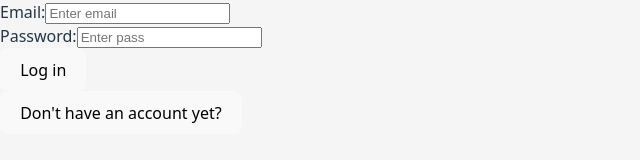
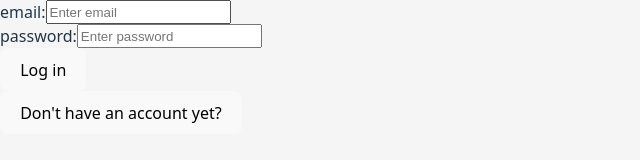
Before and after one commit to iesvda-lucrod/PFC, a React (Vite) app in the folder frontend/Syncro/: page /auth in a window 1280 px wide. Shown: the top 160 px of the page, without its empty margins (0-640 px from the left). Built offline with nearby package versions, Linux system fonts and the light colour scheme.

Commit message:
Forminput added validation message, reformatted authForm

```diff
--- a/frontend/Syncro/src/views/components/AuthForm/AuthForm.jsx
+++ b/frontend/Syncro/src/views/components/AuthForm/AuthForm.jsx
@@ -2,6 +2,7 @@ import { useState } from "react";
 import { useNavigate } from "react-router-dom";
 import useAuth from "../../../models/useAuth";
 import { useUserContext } from "../../../contexts/UserContext/UserContext";
+import FormInput from "../FormInput/FormInput";
 
 export default function AuthForm() {
     const { userInfo, saveUserInContext } = useUserContext();
@@ -23,8 +24,8 @@ export default function AuthForm() {
         setValidationErrors({...validationErrors, [field.name]: ''});
     }
 
-    const handleSubmit = (event) => {
-        event.preventDefault();
+    const handleSubmit = (e) => {
+        e.preventDefault();
         {isRegistering ? registerUser() : loginUser()}
     }
     const validateData = () => {
@@ -95,33 +96,18 @@ export default function AuthForm() {
 
     return (
         <div>
-            <form onSubmit={() => {handleSubmit(event)}}>
-                <div className="inputGroup">
-                    <label htmlFor="email">Email:</label>
-                    <input id="email" name="email" type="text" placeholder="Enter email" onChange={() => {handleChange(event)}}/>
-                    <span className="errorMessage">{validationErrors.email}</span>
-                </div>
+            <form onSubmit={(e) => {handleSubmit(e)}}>
 
-                <div className="inputGroup">
-                    <label htmlFor="password">Password:</label>
-                    <input id="password" name="password" type="password" placeholder="Enter pass" onChange={() => {handleChange(event)}}/>
-                    <span className="errorMessage">{validationErrors.password}</span>
-                    </div>
+                <FormInput name="email" type="text" placeholder="Enter email" onChange={(e) => handleChange(e)} validationErrorMessage={validationErrors.email}/>
+                <FormInput name="password" type="password" placeholder="Enter password" onChange={(e) => handleChange(e)} validationErrorMessage={validationErrors.password}/>
 
-                {isRegistering ? (
+                {isRegistering &&
                 <>
-                <div className="inputGroup">
-                    <label htmlFor="confirmPassword">Confirm password:</label>
-                    <input id="confirmPassword" name="confirmPassword" type="password" placeholder="Confirm password" onChange={() => {handleChange(event)}}/>
-                    <span className="errorMessage">{validationErrors.confirmPassword}</span>
-                </div>
-                <div className="inputGroup">
-                    <label htmlFor="username">Username:</label>
-                    <input id="username" name="username" type="text" placeholder="Choose username" onChange={() => {handleChange(event)}}/>
-                    <span className="errorMessage">{validationErrors.username}</span>
-                </div>
+                <FormInput id="confirmPassword" name="confirmPassword" type="password" placeholder="Confirm password" onChange={(e) => handleChange(e)} validationErrorMessage={validationErrors.confirmPassword}/>
+                <FormInput id="username" name="username" type="text" placeholder="Choose username" onChange={(e) => handleChange(e)} validationErrorMessage={validationErrors.username}/>
                 </>
-                ) : <></>}
+                }
+
                 <button type="submit">{isRegistering ? 'Register' : 'Log in'}</button>
             </form>
 
--- a/frontend/Syncro/src/views/components/FormInput/FormInput.jsx
+++ b/frontend/Syncro/src/views/components/FormInput/FormInput.jsx
@@ -1,11 +1,12 @@
 import './FormInput.css'
 
-export default function FormInput({ name, type = "text", placeholder='', onChange, value }) {
+export default function FormInput({ name, type = "text", placeholder='', onChange, value, validationErrorMessage }) {
 
     return(
         <div className="FormInput">
             <label htmlFor={name}>{name}:</label>
             <input id={name} name={name} type={type} placeholder={placeholder} onChange={onChange} value={value}/>
+            <span className="errorMessage">{validationErrorMessage}</span>
         </div>
     );
 }
```
